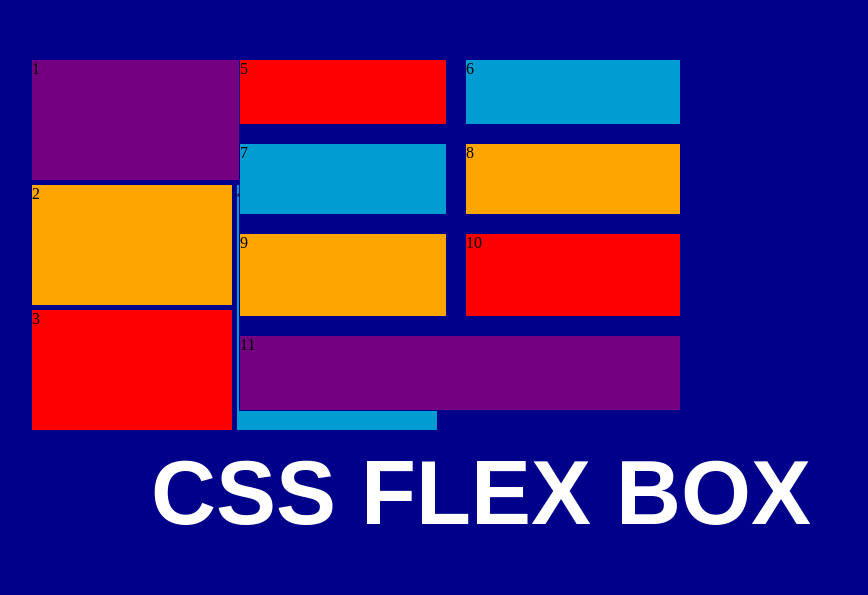
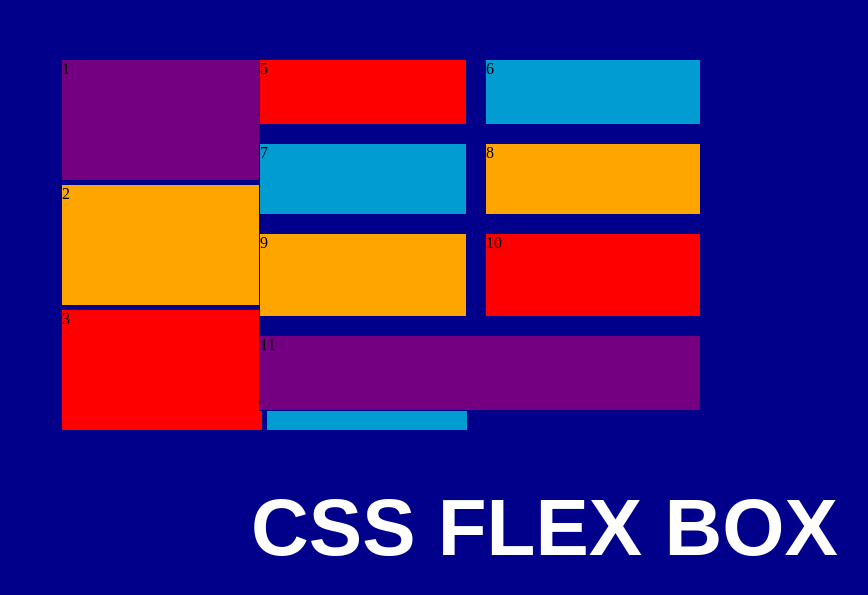
Before and after one commit to sumeararajput/flexbox.github.io, a plain HTML site: page index.html in a window 1280 px wide. Shown: the part 121-716 px from the top of the page, without its empty margins (249-1117 px from the left). Drawn offline with Linux system fonts and the light colour scheme.

Commit message:
changing

```diff
--- a/index.html
+++ b/index.html
@@ -14,13 +14,7 @@
            <div class="item3">3</div>
            <div class="item4">4</div>
          </div>
-<br>
-<br>
-<br>
-<br>
-<br>
-
-         <div class="container2">
+  <div class="container2">
             <div class="item5">5</div>
             <div class="item6">6</div>
             <div class="item7">7</div>
@@ -29,7 +23,7 @@
              <div class="item10">10</div>
              <div class="item11">11</div>
          </div>
-         <div class="heading">
+          <div class="heading">
          <h1 class="h1">CSS FLEX BOX</h1>
         </div>
 </body>
--- a/style.css
+++ b/style.css
@@ -8,7 +8,7 @@ body{
 .container{
     display: grid;
     position: relative;
-    left: 200px;
+    left: 230px;
     top: 180px;
     grid-template-rows: 120px 120px 120px;
     grid-template-columns: 200px 200px ;
@@ -47,7 +47,7 @@ body{
 
     display: grid;
     position: absolute;
-    right: 350px;
+    right: 330px;
     top: 180px;
     grid-template-rows: 64px 70px 82px;
     grid-template-columns: auto auto ;
@@ -85,11 +85,12 @@ body{
 }
 .heading{
 
-    margin-top: 100px;
-    margin-left: 400px;
+  margin-top: 230px;
+  margin-left: 500px;
+
 }
 .h1{
-   font-size: 90px;
+  font-size: 80px;
    font-family: Arial, Helvetica, sans-serif;
    color: white;
 }
```
